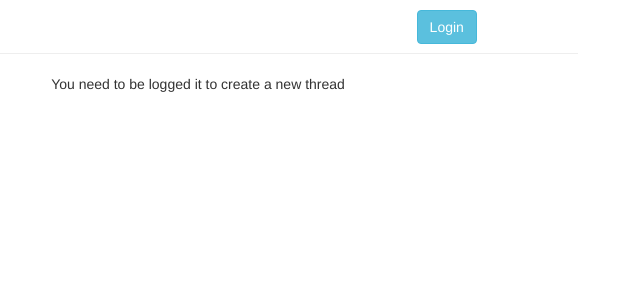
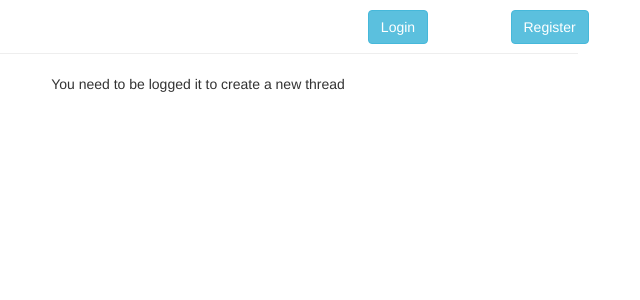
Before and after one commit to MrMcCrab/miniature-spoon, a PHP site: page /newThread.php in a window 1280 px wide. Shown: the top 300 px of the page, without its empty margins (632-1272 px from the left). Run offline with PHP 8.4, Linux system fonts and the light colour scheme.

Commit message:
Add register button

```diff
--- a/project/header.php
+++ b/project/header.php
@@ -36,13 +36,10 @@
     <div class="col-md-3">
     </div>
 
-    <div class="col-md-3">
+    <div class="col-md-6">
     </div>
 
-    <div class="col-md-3">
-    </div>
-
-    <div class="col-md-3">
+    <div class="col-md-2">
       <!--Hide login button if user is logged in-->
       <?php if(!isset($_SESSION['login_user'])){
           echo "<button type='button' class='btn btn-info' data-toggle='modal' data-target='#myModal'>Login</button>
@@ -76,7 +73,7 @@
         ?>
           <div class='col-md-8 login_echo'>
             <?php
-              echo "Logged in: " . $_SESSION['login_user'];
+              echo "<div class='echo'>Logged in: </div>" . $_SESSION['login_user'];
              ?>
           </div>
             <?php
@@ -89,6 +86,20 @@
             }?>
     </div>
 
+    <div class="col-md-1">
+      <?php if(!isset($_SESSION['login_user'])){
+        echo "
+        <div>
+          <form class='' action='register.php' method='post'>
+            <button class='btn btn-info' type='submit' >Register</button>
+          </form>
+        </div>";
+      }else{
+        echo "";
+      }
+      ?>
+    </div>
+
   </div>
 
 </div>
```
